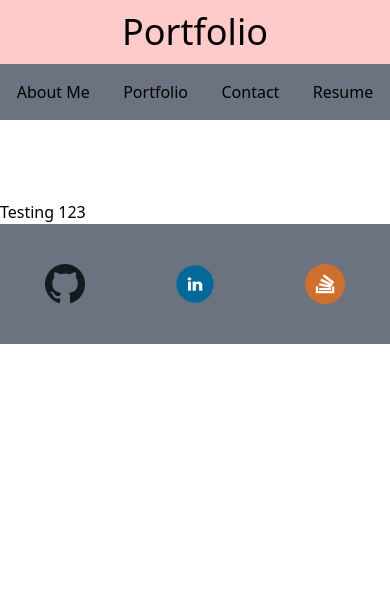
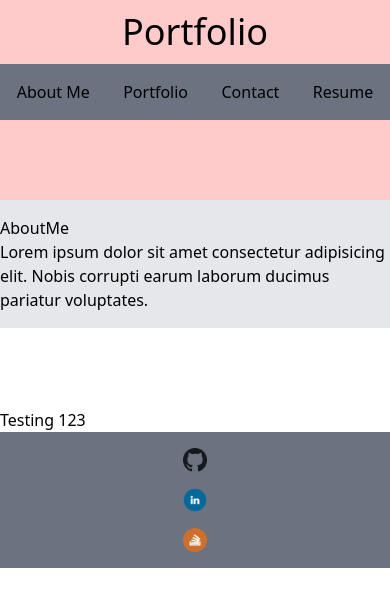
Before and after one commit to KevinHenleyCode/React_Portfolio, a React (Create React App) app in the folder portfolio/: page / in a window 390 px wide. Shown: the top 606 px of the page. Built offline with nearby package versions, Linux system fonts and the light colour scheme.

Commit message:
updated files to take in the new container component

```diff
--- a/portfolio/src/components/Footer.js
+++ b/portfolio/src/components/Footer.js
@@ -5,11 +5,11 @@ import StackOverflow from '../icons/stackoverflow_icon.png'
 
 function Footer() {
     return(
-        <div className='bg-gray-500 mt-auto my-20 py-10'>
-        <ul className='flex justify-around'>
-            <li><a href="https://github.com/KevinHenleyCode"><img className='w-10' src={GitHub} alt="img" /></a></li>
-            <li><a href="https://www.linkedin.com/in/kevin-henley/"><img className='w-10' src={LinkedIn} alt="img" /></a></li>
-            <li><a href="https://stackoverflow.com/users/16102427/kevinhenleycode?tab=profile"><img className='w-10' src={StackOverflow} alt="img" /></a></li>
+        <div className='bg-gray-500 mt-auto my-20 py-4 sm:py-10'>
+        <ul className='flex flex-col items-center sm:flex-row sm:justify-around'>
+            <li className='mb-4'><a href="https://github.com/KevinHenleyCode"><img className='w-6 sm:w-10' src={GitHub} alt="img" /></a></li>
+            <li className='mb-4'><a href="https://www.linkedin.com/in/kevin-henley/"><img className='w-6 sm:w-10' src={LinkedIn} alt="img" /></a></li>
+            <li className=''><a href="https://stackoverflow.com/users/16102427/kevinhenleycode?tab=profile"><img className='w-6 sm:w-10' src={StackOverflow} alt="img" /></a></li>
         </ul>
         </div>
     )
--- a/portfolio/src/components/Header.js
+++ b/portfolio/src/components/Header.js
@@ -1,11 +1,11 @@
 import React from 'react'
-import Nav from './Nav'
+import Container from "./Container";
 
 function Header() {
     return(
         <div className='bg-red-200'>
             <div className='flex justify-center py-3 text-4xl'>Portfolio</div>
-            <Nav/>
+             <Container/>
         </div>
     )
 }
```
